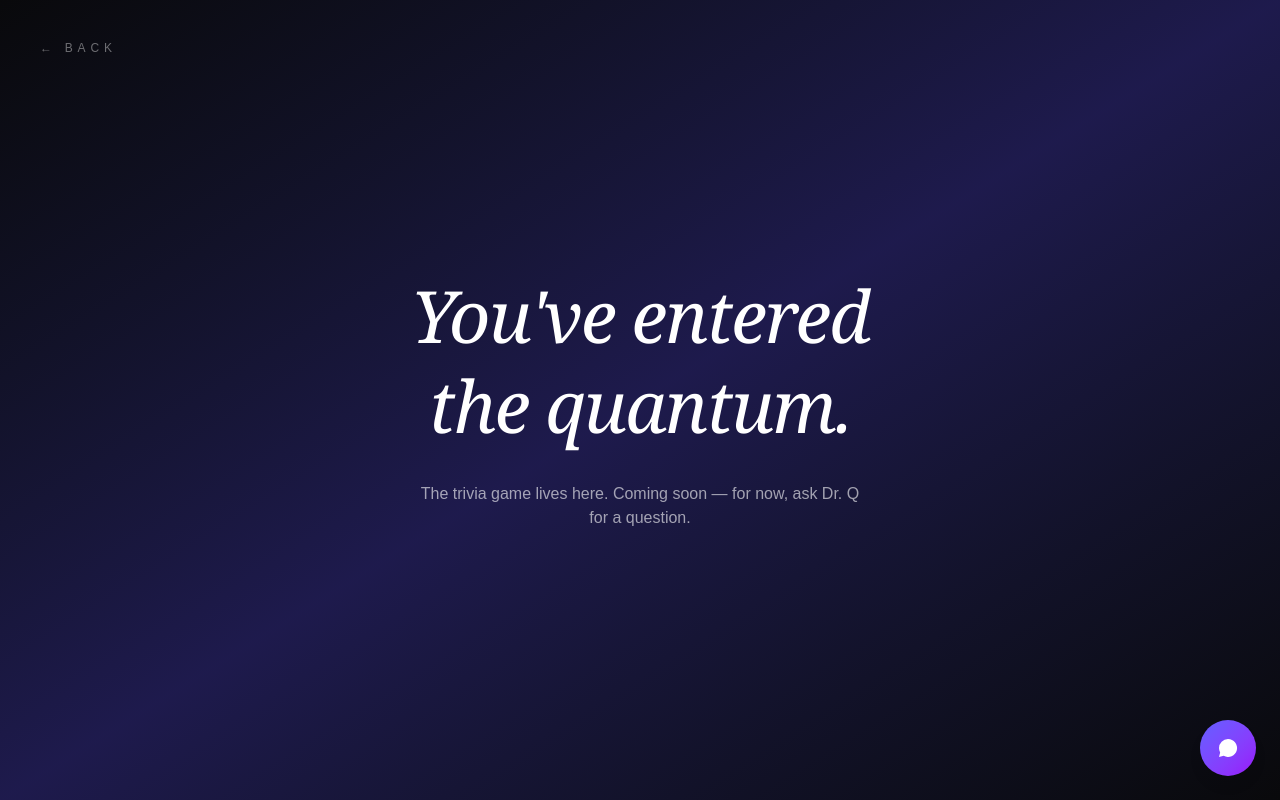
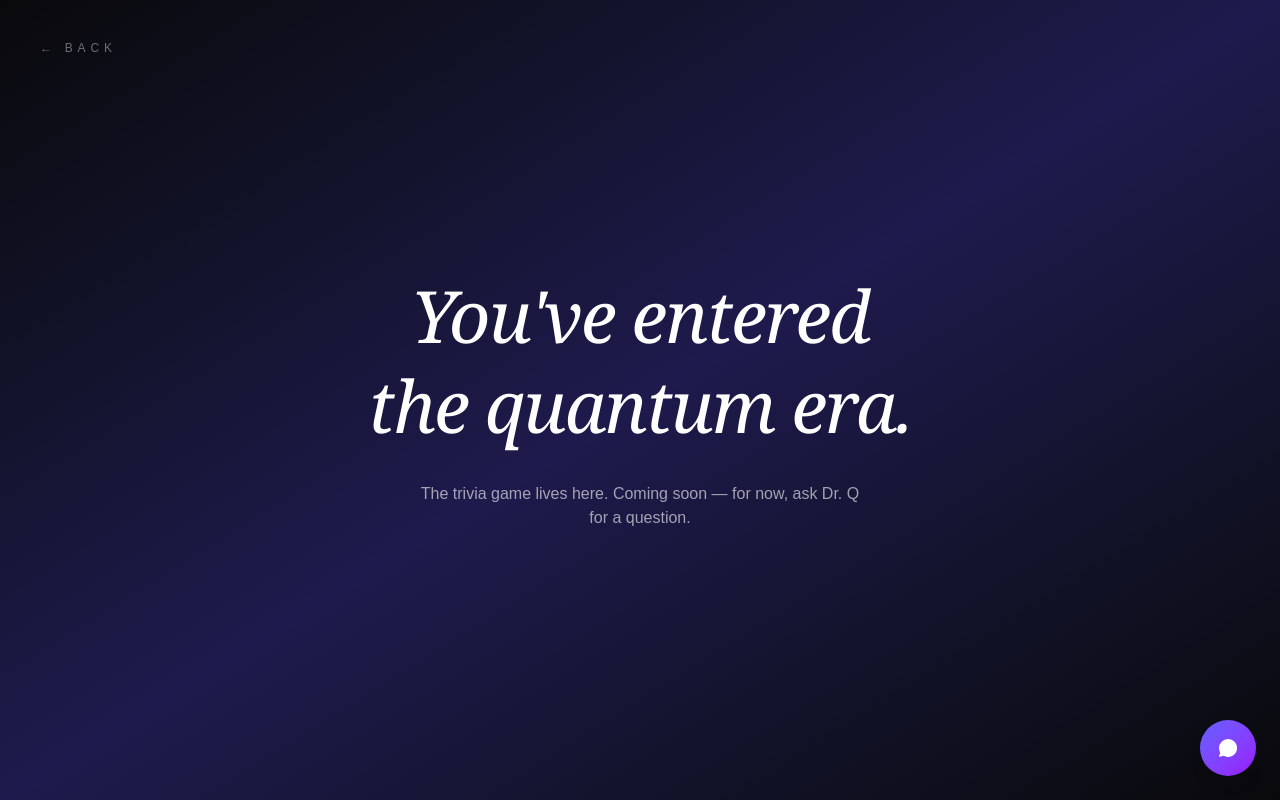
Before and after one commit to wattersjames/quantum_trivia, a Next.js app: page /play in a window 1280 px wide. Built offline with nearby package versions, Linux system fonts and the light colour scheme.

Commit message:
Update /play headline to 'You've entered the quantum era'

```diff
--- a/src/app/play/page.tsx
+++ b/src/app/play/page.tsx
@@ -7,7 +7,7 @@ export default function Play() {
       <h1 className="text-center font-serif text-5xl italic leading-tight tracking-tight sm:text-7xl">
         You&apos;ve entered
         <br />
-        the quantum.
+        the quantum era.
       </h1>
       <p className="mt-8 max-w-md text-center text-sm text-white/60 sm:text-base">
         The trivia game lives here. Coming soon — for now, ask Dr. Q for a
```
